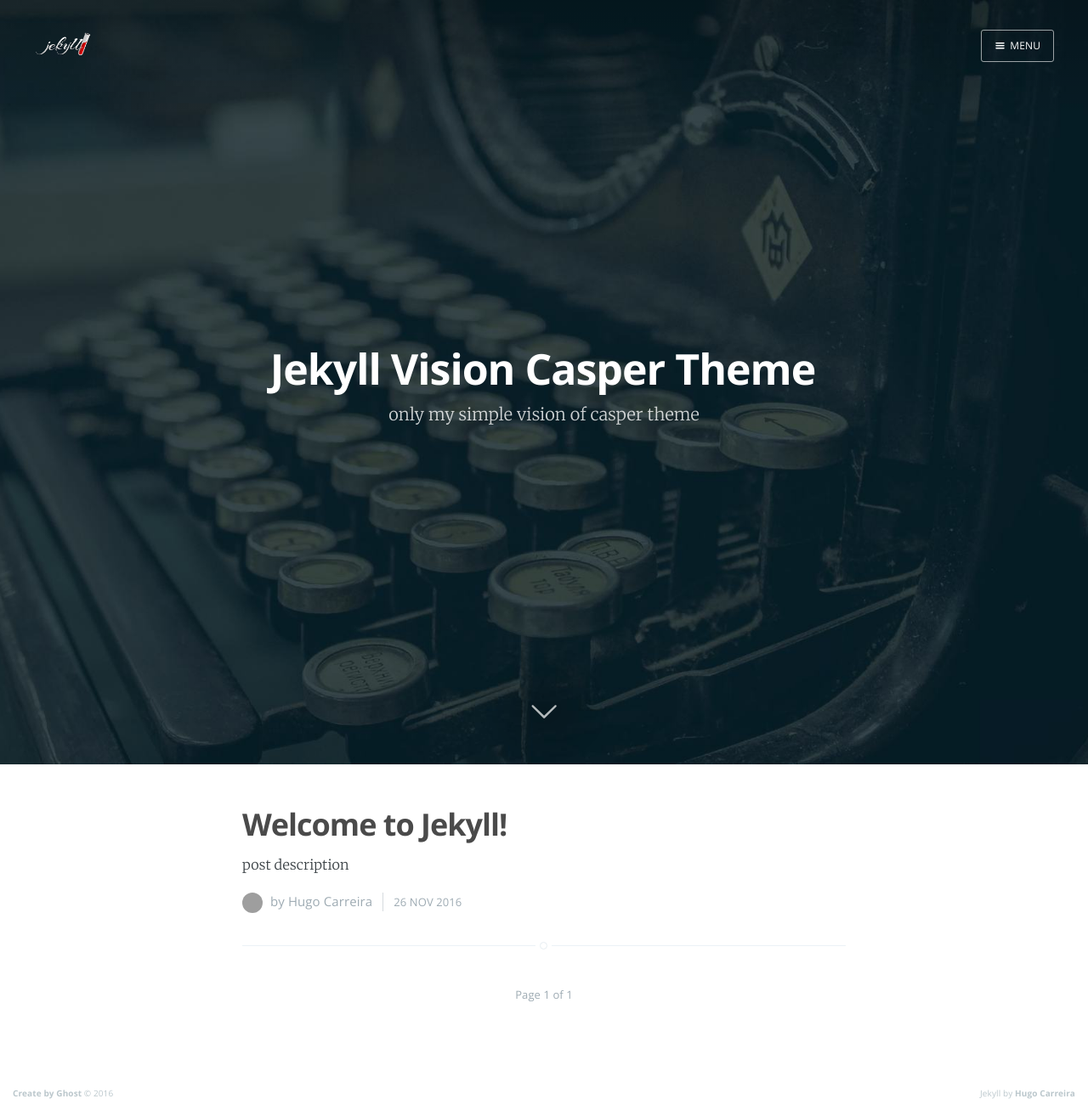
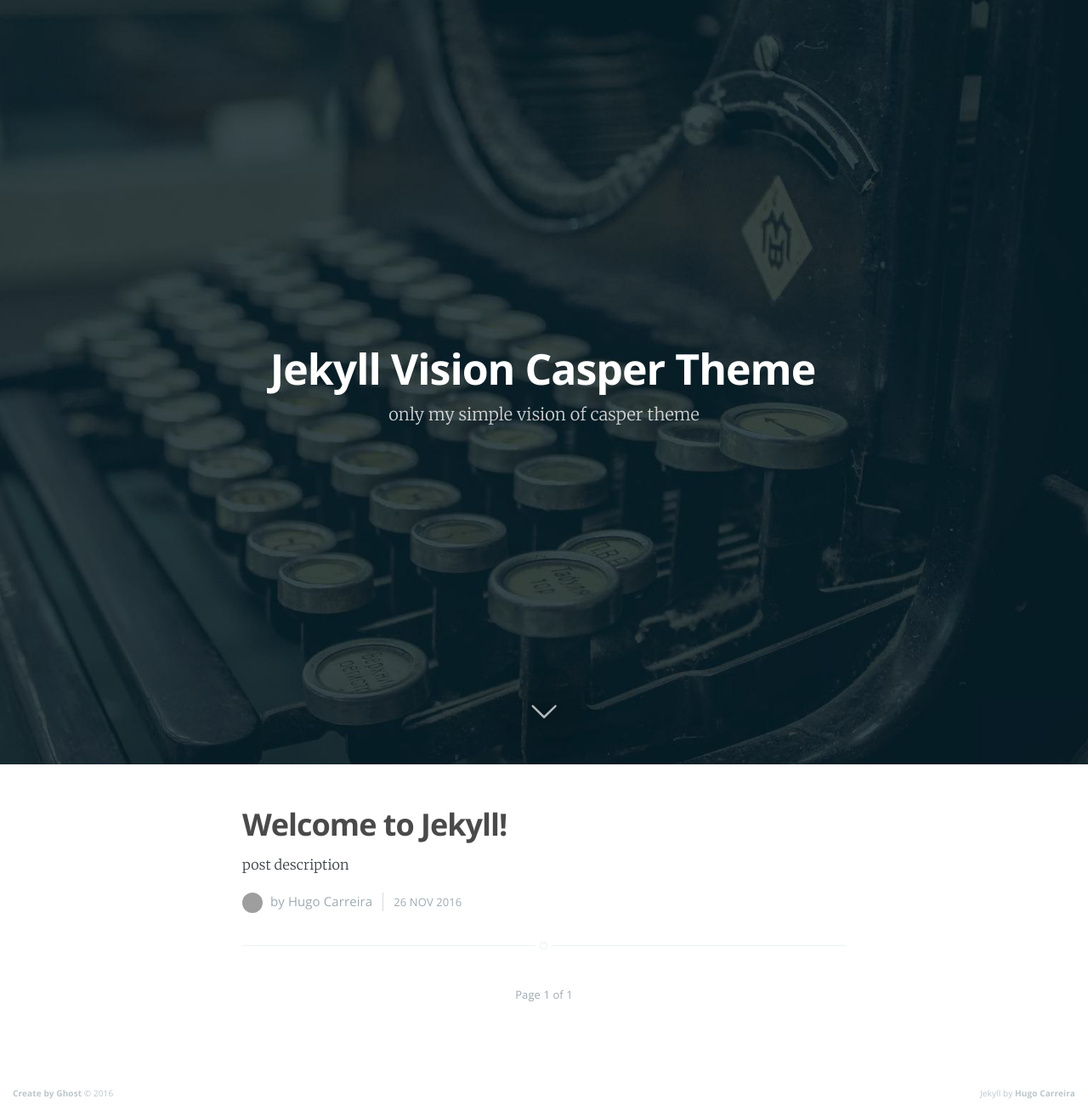
Before and after one commit to hugocarreira/jekyll-vision-casper-theme, a Jekyll site: the page built from index.html, in a window 1280 px wide. Shown: the whole page at 85% size. Built offline with Jekyll 4.4.1, drawn with Linux system fonts in a browser that asks for light colours; nearby versions of some CDN libraries; the list of posts is cut into pages by our own code; grey boxes are pictures that could not be loaded.

Commit message:
Update header.html

```diff
--- a/_includes/header.html
+++ b/_includes/header.html
@@ -1,8 +1,8 @@
 <header class="main-header" style="background-image: url({{ site.github_url }}assets/images/testimg-home-1.jpg)">
-  <nav class="main-nav overlay clearfix">
+  <!--<nav class="main-nav overlay clearfix">
     <a class="blog-logo" href="/"><img src="/assets/images/Ghost-Transparent-for-DARK-BG.png" alt="Finding The Way Home" /></a>
     <a class="menu-button icon-menu" href="#"><span class="word">Menu</span></a>
-  </nav>
+  </nav>-->
   <div class="vertical">
     <div class="main-header-content inner">
       {% if page.title != "" %}
```
